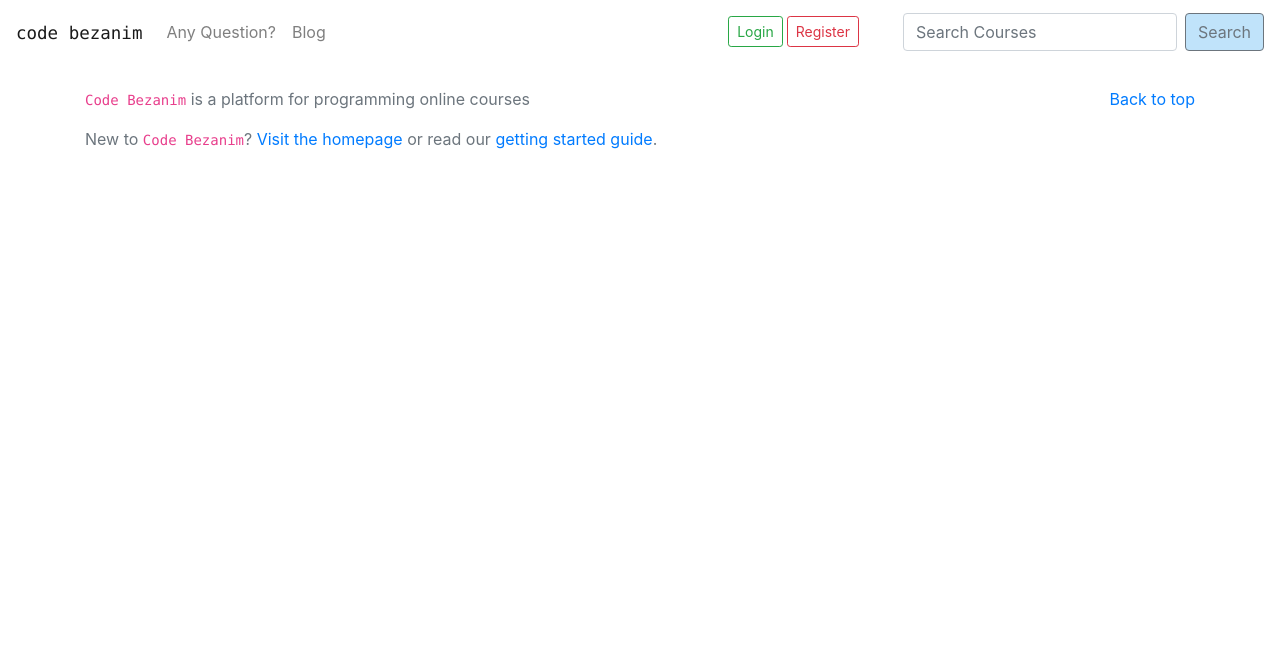
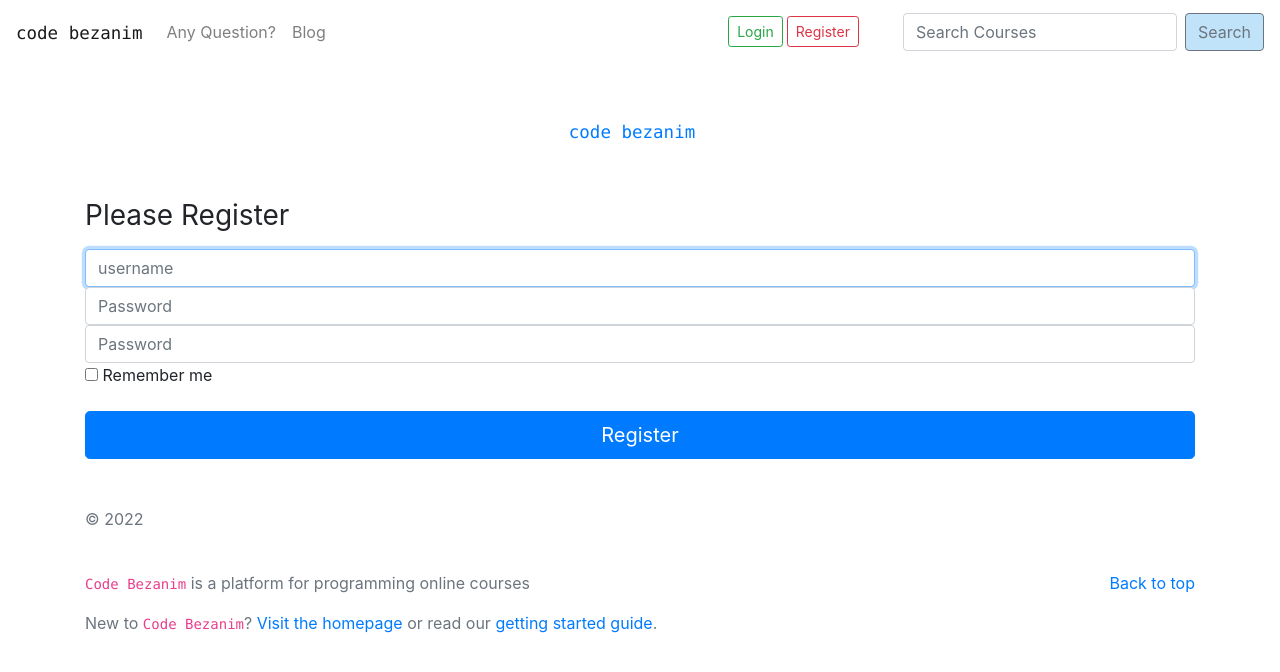
Before and after one commit to r-dehghani/my_learning_on_django, a Django app: page /accounts/register/ in a window 1280 px wide. Shown: the top 672 px of the page. Run offline with Django 4.2, Linux system fonts and the light colour scheme; some libraries are stand-ins or nearby versions.

Commit message:
14- add register feature

```diff
--- a/src/accounts/views.py
+++ b/src/accounts/views.py
@@ -1,5 +1,6 @@
 from django.shortcuts import render, redirect
 from django.contrib.auth import authenticate, login, logout
+from django.contrib.auth.forms import UserCreationForm
 
 
 def login_view(request):
@@ -31,10 +32,17 @@ def logout_view(request):
 
         }
         return render(request, 'accounts/logout.html', context=context)
+    else:
+        return render(request, 'accounts/login.html', context={})
 
 
 def register_view(request):
+    form = UserCreationForm(request.POST or None)
+    print("form user is : ", request.POST)
+    if form.is_valid():
+        user_obj = form.save()
+        return redirect("/accounts/login/")
     context = {
-
+        "form": form,
     }
     return render(request, 'accounts/register.html', context=context)
--- a/src/blog/views.py
+++ b/src/blog/views.py
@@ -1,5 +1,6 @@
 from django.shortcuts import render
 from .models import Article
+from django.contrib.auth.decorators import login_required
 
 
 def detail_article_view(request, num):
@@ -19,6 +20,7 @@ def articles_view(request):
     return render(request, "blog/articles.html", context=context)
 
 
+@login_required
 def create_article_view(request):
     context = {}
     if request.method == "POST":
--- a/src/project_mysite/urls.py
+++ b/src/project_mysite/urls.py
@@ -18,9 +18,9 @@ from django.urls import path, include
 from .views import home_view
 from courses.views import course_view
 
-
 from django.conf import settings
 from django.conf.urls.static import static
+
 urlpatterns = [
     path('', home_view, name="home_view"),
     path('accounts/', include('accounts.urls')),
--- a/src/templates/accounts/logout.html
+++ b/src/templates/accounts/logout.html
@@ -1,6 +1,8 @@
 {% extends 'base.html' %}
 
 {% block content %}
+
+
 <div class="container text-center py-5">
     <h3>
         Now you are logged out!! we miss you! :(
--- a/src/templates/accounts/register.html
+++ b/src/templates/accounts/register.html
@@ -1 +1,43 @@
 {% extends 'base.html' %}
+
+{% block content %}
+<!-- <form action="" method="POST">
+    {% csrf_token %}
+    <div class="container">
+        <form class="form-signin text-center">
+            {{form.as_p}}
+            <button class="btn btn-lg btn-primary btn-block" type="submit">Register</button>
+        </form>
+    </div>
+</form> -->
+
+<form action="" method="POST">
+    {% csrf_token %}
+    <div class="container">
+        <form class="form-signin text-center">
+            <div class="text-center py-5">
+                <a class="navbar-brand " href="{% url 'home_view' %}"><code> code bezanim</code></a>
+            </div>
+
+            <h1 class="h3 mb-3 font-weight-normal">Please Register</h1>
+            <label for="username_" class="sr-only">username</label>
+            <input type="text" name="username" class="form-control" placeholder="username" required autofocus
+                id="username_">
+            <label for="inputPassword1" class="sr-only">Password</label>
+            <input type="password" name="password1" class="form-control" placeholder="Password" required
+                id="inputPassword1">
+            <label for="inputPassword2" class="sr-only">Password</label>
+            <input type="password" name="password2" class="form-control" placeholder="Password" required
+                id="inputPassword2">
+            <div class="checkbox mb-3">
+                <label>
+                    <input type="checkbox" value="remember-me"> Remember me
+                </label>
+            </div>
+            <button class="btn btn-lg btn-primary btn-block" type="submit">Register</button>
+            <p class="mt-5 mb-3 text-muted">&copy; 2022</p>
+        </form>
+    </div>
+
+</form>
+{% endblock content %}
--- a/src/templates/courses/courses_view.html
+++ b/src/templates/courses/courses_view.html
@@ -13,8 +13,8 @@
                     <img class="card-img-top" src="{{course_item.course_image.url}}" alt="Card image cap">
                     <div class="card-body">
                         <p class="card-text">{{course_item.course_name}}</p>
-                        <div class="d-flex justify-content-between align-items-center">
-                            <div class="btn-group">
+                        <div class="d-flex justify-content-between align-items-center ">
+                            <div class="btn-group  ">
                                 <button type="button" class="btn btn-sm btn-outline-info">View course</button>
                                 <button type="button" class="btn btn-sm btn-outline-danger">Register course</button>
                             </div>
```
Also changed, not shown: src/blog/forms.py (added, +16 -0 lines), src/templates/home-view.html (+5 -5 lines).
